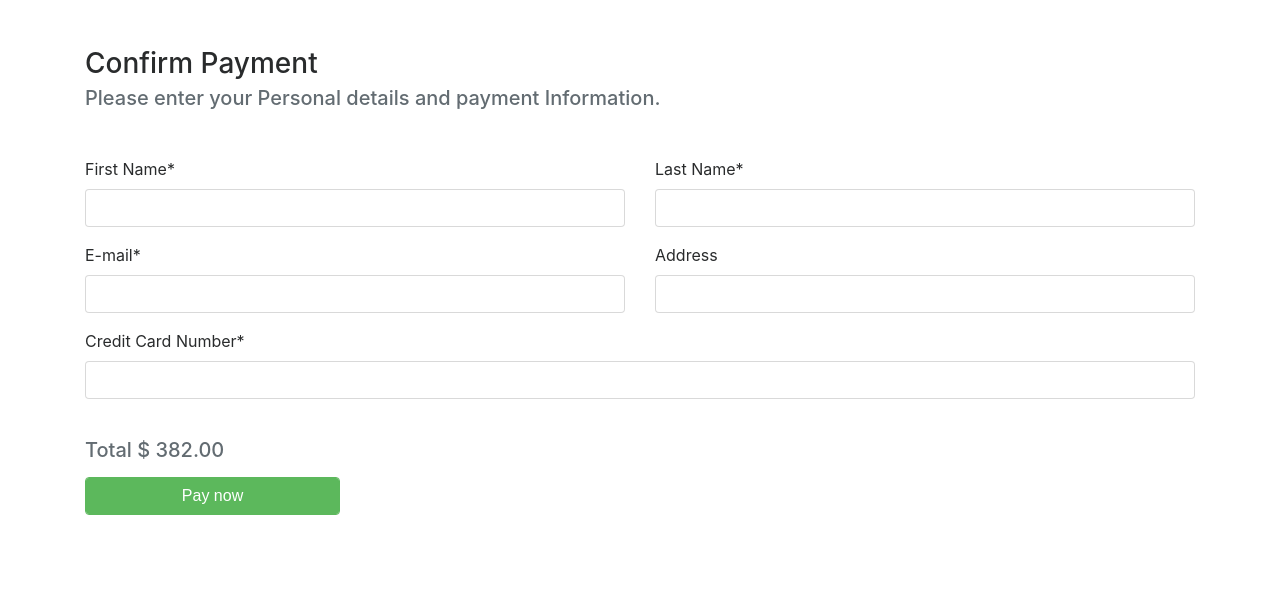
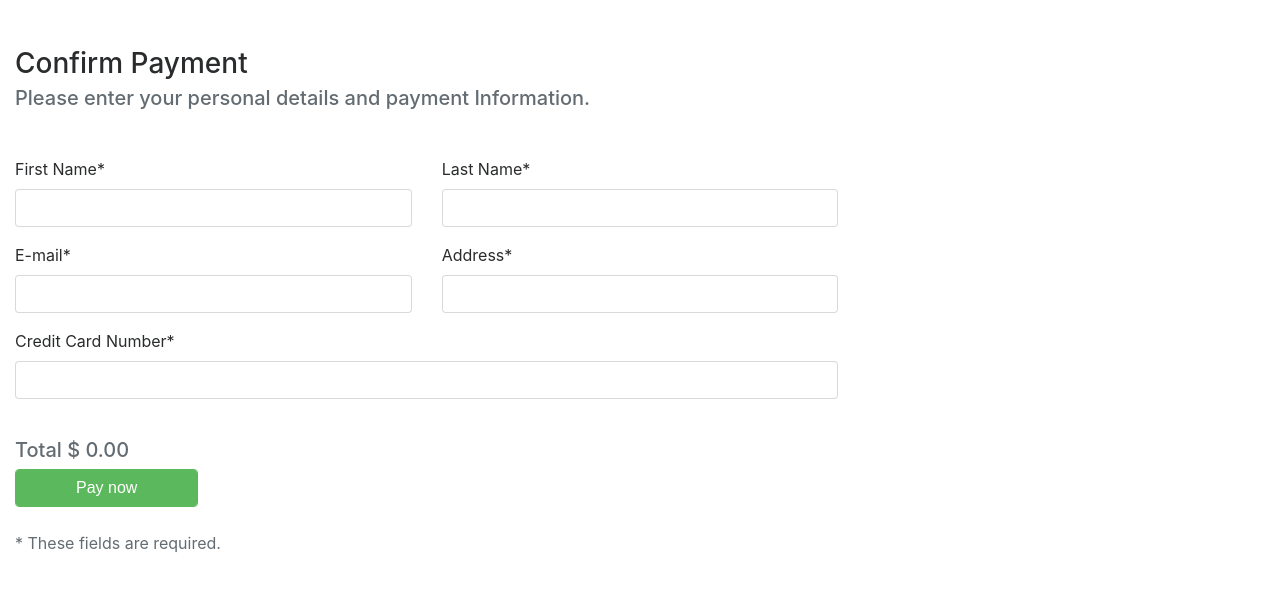
Before and after one commit to NikiSchlifke/php_niki_schlifke-codereview_week08, a PHP site: page /confirmPayment.php in a window 1280 px wide. Shown: the top 591 px of the page. Run offline with PHP 8.4, Linux system fonts and the light colour scheme; data that the repository does not hold is empty; some libraries are stand-ins or nearby versions.

Commit message:
refactor pages

```diff
--- a/confirmPayment.php
+++ b/confirmPayment.php
@@ -16,57 +16,71 @@
     <script src="https://maxcdn.bootstrapcdn.com/bootstrap/4.0.0-alpha.6/js/bootstrap.min.js"
             integrity="sha384-vBWWzlZJ8ea9aCX4pEW3rVHjgjt7zpkNpZk+02D9phzyeVkE+jo0ieGizqPLForn"
             crossorigin="anonymous"></script>
+    <script src="https://cdnjs.cloudflare.com/ajax/libs/jquery-validate/1.16.0/jquery.validate.min.js" type="application/javascript"></script>
     <link rel="stylesheet" href="css/main.css">
     <title>Enter your Details</title>
 </head>
 <body>
-<div class="container">
+<div class="container-fluid">
+    <div class="row">
+        <div class="col-md-8">
     <div class="my-5">
     <h3>Confirm Payment</h3>
-    <h5 class="text-muted">Please enter your Personal details and payment Information.</h5>
+    <h5 class="text-muted">Please enter your personal details and payment Information.</h5>
     </div>
-        <form>
+        <form id="payment-form">
 
     <div class="row">
         <div class="col-xs-12 col-md-6 form-group">
-            <label for="first-name">
+            <label for="first_name">
                 First Name*
             </label>
-            <input class="form-control" type="text" name="first-name" id="first-name">
+            <input required class="form-control" type="text" name="first_name" id="first_name">
         </div>
         <div class="col-xs-12 col-md-6 form-group">
-            <label for="last-name">
+            <label for="last_name">
                 Last Name*
             </label>
-            <input class="form-control" type="text" name="last-name" id="last-name">
+            <input required class="form-control" type="text" name="last_name" id="last_name">
         </div>
         <div class="col-xs-12 col-md-6 form-group">
-            <label for="e-mail">
+            <label for="e_mail">
                 E-mail*
             </label>
-            <input class="form-control" type="email" name="e-mail" id="e-mail">
+            <input required class="form-control" type="email" name="e_mail" id="e_mail">
         </div>
         <div class="col-xs-12 col-md-6 form-group">
             <label for="address">
-                Address
+                Address*
             </label>
-            <input class="form-control" type="text" name="address" id="address">
+            <input required class="form-control" type="text" name="address" id="address">
+
         </div>
         <div class="col-md-12 form-group">
-            <label for="card-number">
+            <label for="card_number">
                 Credit Card Number*
             </label>
-            <input class="form-control" type="text" name="card-number" id="card-number">
+            <input required class="form-control" type="text" name="card_number" id="card_number">
+
         </div>
         <div class="form-group col-md-3 my-4">
-            <label for="pay-now">
-                <h5 class="text-muted">Total $ 382.00</h5>
-            </label>
-            <button class="btn btn-success px-4 form-control" id="pay-now">Pay now</button>
+                <h5 class="text-muted">Total <span id="total-price">0.00</span></h5>
+            <button type="submit" class="btn btn-success px-4 form-control" id="pay-now">Pay now</button>
+
+        </div>
+
+    </div>
+        </form>
+    <p class="text-muted">* These fields are required.</p>
+        </div>
+        <div class="col-md-4 text-center" id="product-cart">
+            <?php require_once 'includes/shoppingCartItems.php'?>
 
         </div>
     </div>
-</form>
 </div>
 </body>
+<script src="scripts/cart.js" type="application/javascript"></script>
+<script src="scripts/product.js" type="application/javascript"></script>
+<script src="scripts/payment.js" type="application/javascript"></script>
 </html>
--- /dev/null
+++ b/includes/shoppingCartItems.php
@@ -0,0 +1,5 @@
+<div class="row">
+    <div class="col-xs-12" id="product-cart-items">
+
+    </div>
+</div>
--- /dev/null
+++ b/scripts/payment.js
@@ -0,0 +1,37 @@
+/**
+ * Created by niki on 10.05.17.
+ */
+$.validator.setDefaults({
+    errorElement: "div",
+    errorClass: "form-control-feedback",
+    highlight: function (element, errorClass, validClass) {
+        $(element).closest('.form-group').addClass('has-warning');
+    },
+    unhighlight: function (element, errorClass, validClass) {
+        $(element).closest('.form-group').removeClass('has-warning');
+    },
+    errorPlacement: function (error, element) {
+        if (element.parent('.input-group').length || element.prop('type') === 'checkbox' || element.prop('type') === 'radio') {
+            error.insertAfter(element.parent());
+        } else {
+            error.insertAfter(element);
+        }
+    }
+});
+$(document).ready(function(){
+    $('#payment-form').validate({
+        messages: {
+            first_name: "Please enter your First Name.",
+            last_name: "Please enter your Last Name.",
+            e_mail: "Please enter your E-mail address.",
+            address: "Please enter the delivery address.",
+            card_number: "Please supply a valid credit card number."
+        }
+    })
+});
+
+/**
+
+
+
+ **/
```
Also changed, not shown: includes/shoppingCartTotal.php (added, +18 -0 lines).
